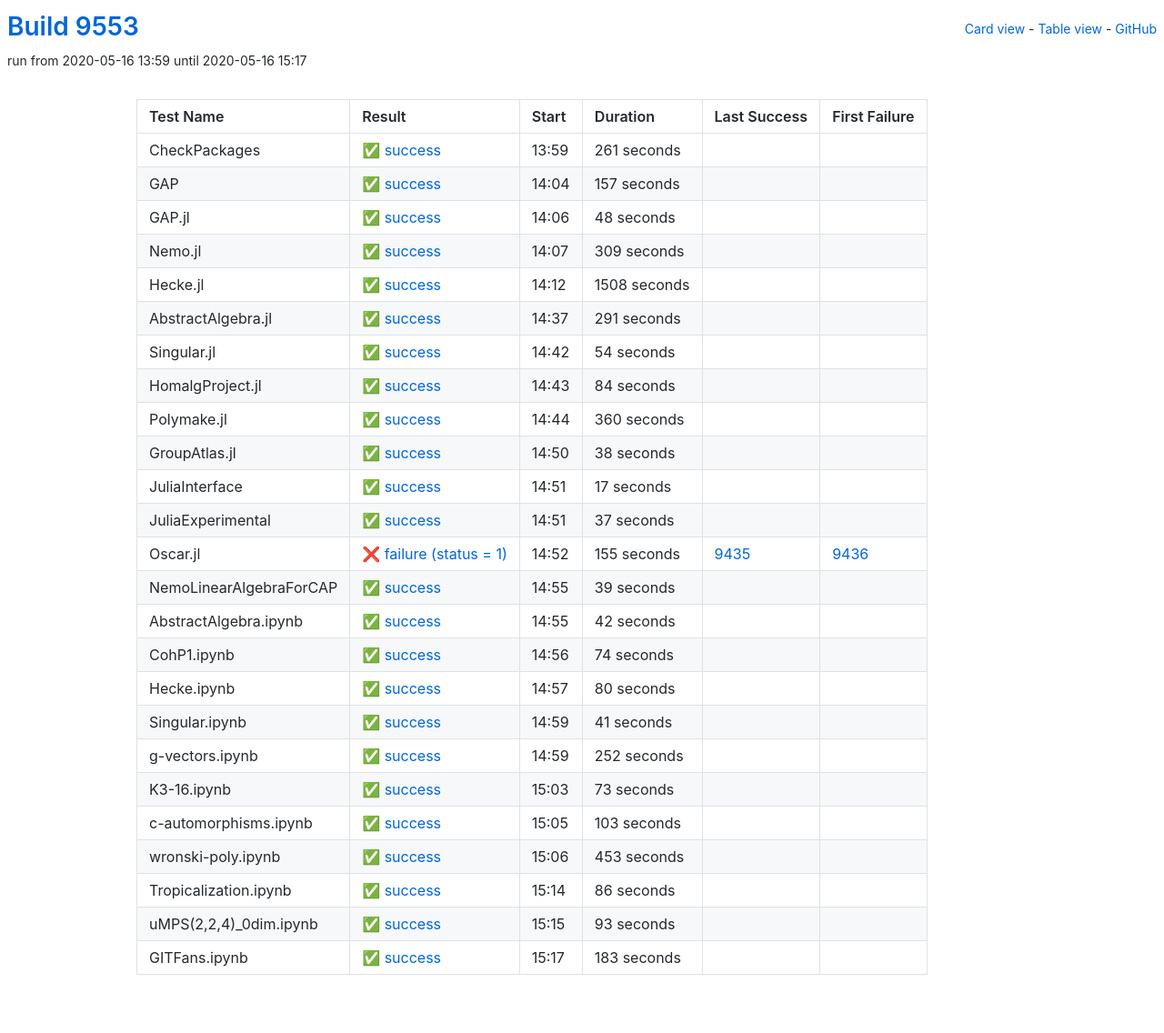
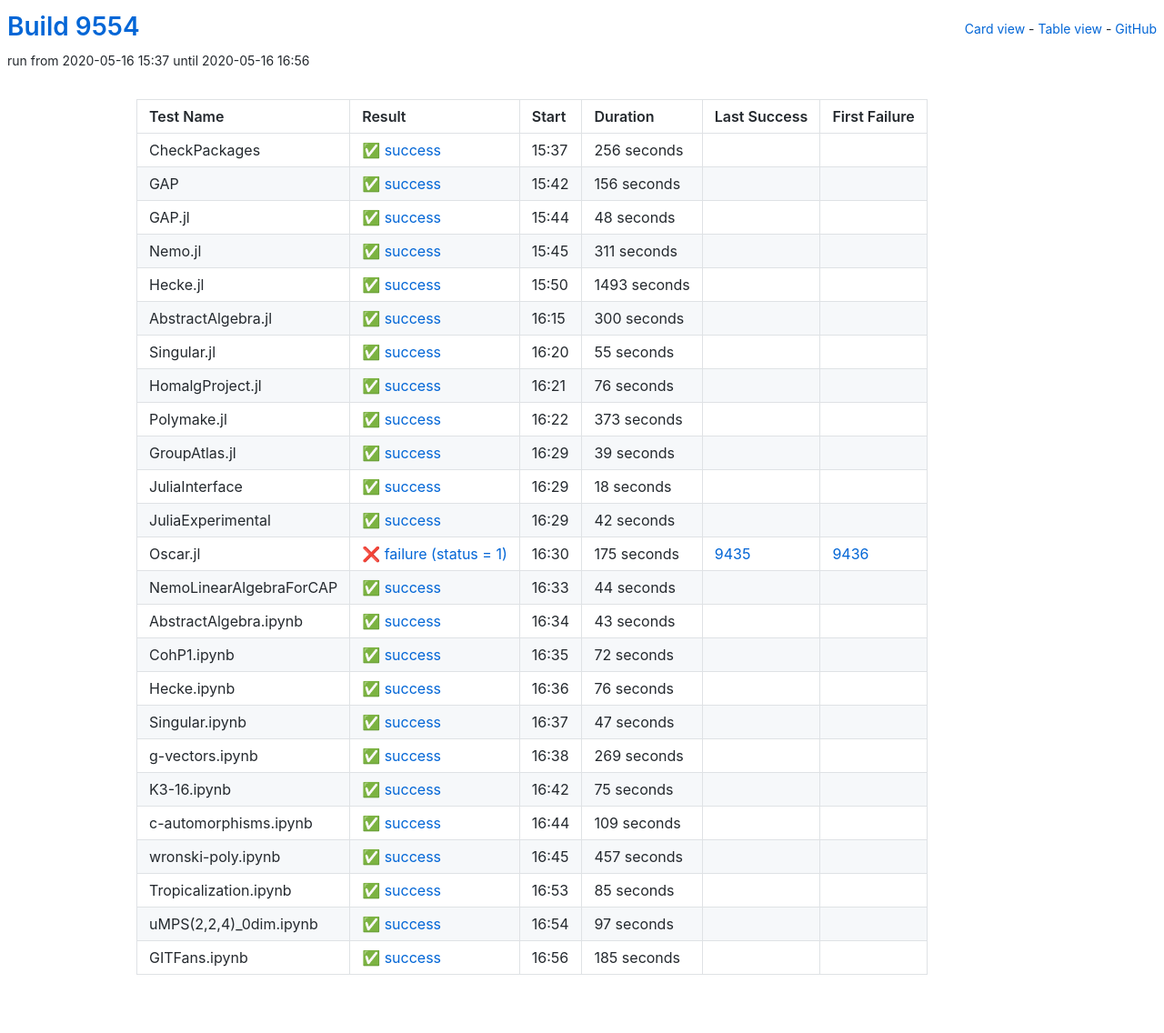
Before and after one commit to oscar-system/oscar-ci-status, a Jekyll site: the page built from table.html, in a window 1280 px wide. Shown: the whole page at 91% size. Built offline with Jekyll 4.4.1, drawn with Linux system fonts in a browser that asks for light colours.

Commit message:
Build 9554

```diff
--- a/_data/ci.yml
+++ b/_data/ci.yml
@@ -1,29 +1,29 @@
-build: 9553
-build_url: https://oscarci.mathematik.uni-kl.de/job/oscar/9553/
+build: 9554
+build_url: https://oscarci.mathematik.uni-kl.de/job/oscar/9554/
 job: oscar
 tests:
-- duration: 261
+- duration: 256
   exitcode: 0
   first_failure: false
   first_failure_url: null
   id: checkpackages
   last_success: false
   last_success_url: null
-  log: https://oscarci.mathematik.uni-kl.de/job/oscar/9553/artifact/logs/build-9553/CheckPackages.log
+  log: https://oscarci.mathematik.uni-kl.de/job/oscar/9554/artifact/logs/build-9554/CheckPackages.log
   name: CheckPackages
-  start: 2020-05-16 13:59
+  start: 2020-05-16 15:37
   status: success
   success: true
-- duration: 157
+- duration: 156
   exitcode: 0
   first_failure: false
   first_failure_url: null
   id: gap
   last_success: false
   last_success_url: null
-  log: https://oscarci.mathematik.uni-kl.de/job/oscar/9553/artifact/logs/build-9553/GAP.log
+  log: https://oscarci.mathematik.uni-kl.de/job/oscar/9554/artifact/logs/build-9554/GAP.log
   name: GAP
-  start: 2020-05-16 14:04
+  start: 2020-05-16 15:42
   status: success
   success: true
 - duration: 48
@@ -33,272 +33,272 @@ tests:
   id: gap-jl
   last_success: false
   last_success_url: null
-  log: https://oscarci.mathematik.uni-kl.de/job/oscar/9553/artifact/logs/build-9553/GAP.jl.log
+  log: https://oscarci.mathematik.uni-kl.de/job/oscar/9554/artifact/logs/build-9554/GAP.jl.log
   name: GAP.jl
-  start: 2020-05-16 14:06
+  start: 2020-05-16 15:44
   status: success
   success: true
-- duration: 309
+- duration: 311
   exitcode: 0
   first_failure: false
   first_failure_url: null
   id: nemo-jl
   last_success: false
   last_success_url: null
-  log: https://oscarci.mathematik.uni-kl.de/job/oscar/9553/artifact/logs/build-9553/Nemo.jl.log
+  log: https://oscarci.mathematik.uni-kl.de/job/oscar/9554/artifact/logs/build-9554/Nemo.jl.log
   name: Nemo.jl
-  start: 2020-05-16 14:07
+  start: 2020-05-16 15:45
   status: success
   success: true
-- duration: 1508
+- duration: 1493
   exitcode: 0
   first_failure: false
   first_failure_url: null
   id: hecke-jl
   last_success: false
   last_success_url: null
-  log: https://oscarci.mathematik.uni-kl.de/job/oscar/9553/artifact/logs/build-9553/Hecke.jl.log
+  log: https://oscarci.mathematik.uni-kl.de/job/oscar/9554/artifact/logs/build-9554/Hecke.jl.log
   name: Hecke.jl
-  start: 2020-05-16 14:12
+  start: 2020-05-16 15:50
   status: success
   success: true
-- duration: 291
+- duration: 300
   exitcode: 0
   first_failure: false
   first_failure_url: null
   id: abstractalgebra-jl
   last_success: false
   last_success_url: null
-  log: https://oscarci.mathematik.uni-kl.de/job/oscar/9553/artifact/logs/build-9553/AbstractAlgebra.jl.log
+  log: https://oscarci.mathematik.uni-kl.de/job/oscar/9554/artifact/logs/build-9554/AbstractAlgebra.jl.log
   name: AbstractAlgebra.jl
-  start: 2020-05-16 14:37
+  start: 2020-05-16 16:15
   status: success
   success: true
-- duration: 54
+- duration: 55
   exitcode: 0
   first_failure: false
   first_failure_url: null
   id: singular-jl
   last_success: false
   last_success_url: null
-  log: https://oscarci.mathematik.uni-kl.de/job/oscar/9553/artifact/logs/build-9553/Singular.jl.log
+  log: https://oscarci.mathematik.uni-kl.de/job/oscar/9554/artifact/logs/build-9554/Singular.jl.log
   name: Singular.jl
-  start: 2020-05-16 14:42
+  start: 2020-05-16 16:20
   status: success
   success: true
-- duration: 84
+- duration: 76
   exitcode: 0
   first_failure: false
   first_failure_url: null
   id: homalgproject-jl
   last_success: false
   last_success_url: null
-  log: https://oscarci.mathematik.uni-kl.de/job/oscar/9553/artifact/logs/build-9553/HomalgProject.jl.log
+  log: https://oscarci.mathematik.uni-kl.de/job/oscar/9554/artifact/logs/build-9554/HomalgProject.jl.log
   name: HomalgProject.jl
-  start: 2020-05-16 14:43
+  start: 2020-05-16 16:21
   status: success
   success: true
-- duration: 360
+- duration: 373
   exitcode: 0
   first_failure: false
   first_failure_url: null
   id: polymake-jl
   last_success: false
   last_success_url: null
-  log: https://oscarci.mathematik.uni-kl.de/job/oscar/9553/artifact/logs/build-9553/Polymake.jl.log
+  log: https://oscarci.mathematik.uni-kl.de/job/oscar/9554/artifact/logs/build-9554/Polymake.jl.log
   name: Polymake.jl
-  start: 2020-05-16 14:44
+  start: 2020-05-16 16:22
   status: success
   success: true
-- duration: 38
+- duration: 39
   exitcode: 0
   first_failure: false
   first_failure_url: null
   id: groupatlas-jl
   last_success: false
   last_success_url: null
-  log: https://oscarci.mathematik.uni-kl.de/job/oscar/9553/artifact/logs/build-9553/GroupAtlas.jl.log
+  log: https://oscarci.mathematik.uni-kl.de/job/oscar/9554/artifact/logs/build-9554/GroupAtlas.jl.log
   name: GroupAtlas.jl
-  start: 2020-05-16 14:50
+  start: 2020-05-16 16:29
   status: success
   success: true
-- duration: 17
+- duration: 18
   exitcode: 0
   first_failure: false
   first_failure_url: null
   id: juliainterface
   last_success: false
   last_success_url: null
-  log: https://oscarci.mathematik.uni-kl.de/job/oscar/9553/artifact/logs/build-9553/JuliaInterface.log
+  log: https://oscarci.mathematik.uni-kl.de/job/oscar/9554/artifact/logs/build-9554/JuliaInterface.log
   name: JuliaInterface
-  start: 2020-05-16 14:51
+  start: 2020-05-16 16:29
   status: success
   success: true
-- duration: 37
+- duration: 42
   exitcode: 0
   first_failure: false
   first_failure_url: null
   id: juliaexperimental
   last_success: false
   last_success_url: null
-  log: https://oscarci.mathematik.uni-kl.de/job/oscar/9553/artifact/logs/build-9553/JuliaExperimental.log
+  log: https://oscarci.mathematik.uni-kl.de/job/oscar/9554/artifact/logs/build-9554/JuliaExperimental.log
   name: JuliaExperimental
-  start: 2020-05-16 14:51
+  start: 2020-05-16 16:29
   status: success
   success: true
-- duration: 155
+- duration: 175
   exitcode: 1
   first_failure: 9436
   first_failure_url: https://oscarci.mathematik.uni-kl.de/job/oscar/9436/
   id: oscar-jl
   last_success: 9435
   last_success_url: https://oscarci.mathematik.uni-kl.de/job/oscar/9435/
-  log: https://oscarci.mathematik.uni-kl.de/job/oscar/9553/artifact/logs/build-9553/Oscar.jl.log
+  log: https://oscarci.mathematik.uni-kl.de/job/oscar/9554/artifact/logs/build-9554/Oscar.jl.log
   name: Oscar.jl
-  start: 2020-05-16 14:52
+  start: 2020-05-16 16:30
   status: failure
   success: false
-- duration: 39
+- duration: 44
   exitcode: 0
   first_failure: false
   first_failure_url: null
   id: nemolinearalgebraforcap
   last_success: false
   last_success_url: null
-  log: https://oscarci.mathematik.uni-kl.de/job/oscar/9553/artifact/logs/build-9553/NemoLinearAlgebraForCAP.log
+  log: https://oscarci.mathematik.uni-kl.de/job/oscar/9554/artifact/logs/build-9554/NemoLinearAlgebraForCAP.log
   name: NemoLinearAlgebraForCAP
-  start: 2020-05-16 14:55
+  start: 2020-05-16 16:33
   status: success
   success: true
-- duration: 42
+- duration: 43
   exitcode: 0
   first_failure: false
   first_failure_url: null
   id: abstractalgebra-ipynb
   last_success: false
   last_success_url: null
-  log: https://oscarci.mathematik.uni-kl.de/job/oscar/9553/artifact/logs/build-9553/AbstractAlgebra.ipynb.log
+  log: https://oscarci.mathematik.uni-kl.de/job/oscar/9554/artifact/logs/build-9554/AbstractAlgebra.ipynb.log
   name: AbstractAlgebra.ipynb
-  start: 2020-05-16 14:55
+  start: 2020-05-16 16:34
   status: success
   success: true
-- duration: 74
+- duration: 72
   exitcode: 0
   first_failure: false
   first_failure_url: null
   id: cohp1-ipynb
   last_success: false
   last_success_url: null
-  log: https://oscarci.mathematik.uni-kl.de/job/oscar/9553/artifact/logs/build-9553/CohP1.ipynb.log
+  log: https://oscarci.mathematik.uni-kl.de/job/oscar/9554/artifact/logs/build-9554/CohP1.ipynb.log
   name: CohP1.ipynb
-  start: 2020-05-16 14:56
+  start: 2020-05-16 16:35
   status: success
   success: true
-- duration: 80
+- duration: 76
   exitcode: 0
   first_failure: false
   first_failure_url: null
   id: hecke-ipynb
   last_success: false
   last_success_url: null
-  log: https://oscarci.mathematik.uni-kl.de/job/oscar/9553/artifact/logs/build-9553/Hecke.ipynb.log
+  log: https://oscarci.mathematik.uni-kl.de/job/oscar/9554/artifact/logs/build-9554/Hecke.ipynb.log
   name: Hecke.ipynb
-  start: 2020-05-16 14:57
+  start: 2020-05-16 16:36
   status: success
   success: true
-- duration: 41
+- duration: 47
   exitcode: 0
   first_failure: false
   first_failure_url: null
   id: singular-ipynb
   last_success: false
   last_success_url: null
-  log: https://oscarci.mathematik.uni-kl.de/job/oscar/9553/artifact/logs/build-9553/Singular.ipynb.log
+  log: https://oscarci.mathematik.uni-kl.de/job/oscar/9554/artifact/logs/build-9554/Singular.ipynb.log
   name: Singular.ipynb
-  start: 2020-05-16 14:59
+  start: 2020-05-16 16:37
   status: success
   success: true
-- duration: 252
+- duration: 269
   exitcode: 0
   first_failure: false
   first_failure_url: null
   id: g-vectors-ipynb
   last_success: false
   last_success_url: null
-  log: https://oscarci.mathematik.uni-kl.de/job/oscar/9553/artifact/logs/build-9553/g-vectors.ipynb.log
+  log: https://oscarci.mathematik.uni-kl.de/job/oscar/9554/artifact/logs/build-9554/g-vectors.ipynb.log
   name: g-vectors.ipynb
-  start: 2020-05-16 14:59
+  start: 2020-05-16 16:38
   status: success
   success: true
-- duration: 73
+- duration: 75
   exitcode: 0
   first_failure: false
   first_failure_url: null
   id: k3-16-ipynb
   last_success: false
   last_success_url: null
-  log: https://oscarci.mathematik.uni-kl.de/job/oscar/9553/artifact/logs/build-9553/K3-16.ipynb.log
+  log: https://oscarci.mathematik.uni-kl.de/job/oscar/9554/artifact/logs/build-9554/K3-16.ipynb.log
   name: K3-16.ipynb
-  start: 2020-05-16 15:03
+  start: 2020-05-16 16:42
   status: success
   success: true
-- duration: 103
+- duration: 109
   exitcode: 0
   first_failure: false
   first_failure_url: null
   id: c-automorphisms-ipynb
   last_success: false
   last_success_url: null
-  log: https://oscarci.mathematik.uni-kl.de/job/oscar/9553/artifact/logs/build-9553/c-automorphisms.ipynb.log
+  log: https://oscarci.mathematik.uni-kl.de/job/oscar/9554/artifact/logs/build-9554/c-automorphisms.ipynb.log
   name: c-automorphisms.ipynb
-  start: 2020-05-16 15:05
+  start: 2020-05-16 16:44
   status: success
   success: true
-- duration: 453
+- duration: 457
   exitcode: 0
   first_failure: false
   first_failure_url: null
   id: wronski-poly-ipynb
   last_success: false
   last_success_url: null
-  log: https://oscarci.mathematik.uni-kl.de/job/oscar/9553/artifact/logs/build-9553/wronski-poly.ipynb.log
+  log: https://oscarci.mathematik.uni-kl.de/job/oscar/9554/artifact/logs/build-9554/wronski-poly.ipynb.log
   name: wronski-poly.ipynb
-  start: 2020-05-16 15:06
+  start: 2020-05-16 16:45
   status: success
   success: true
-- duration: 86
+- duration: 85
   exitcode: 0
   first_failure: false
   first_failure_url: null
   id: tropicalization-ipynb
   last_success: false
   last_success_url: null
-  log: https://oscarci.mathematik.uni-kl.de/job/oscar/9553/artifact/logs/build-9553/Tropicalization.ipynb.log
+  log: https://oscarci.mathematik.uni-kl.de/job/oscar/9554/artifact/logs/build-9554/Tropicalization.ipynb.log
   name: Tropicalization.ipynb
-  start: 2020-05-16 15:14
+  start: 2020-05-16 16:53
   status: success
   success: true
-- duration: 93
+- duration: 97
   exitcode: 0
   first_failure: false
   first_failure_url: null
   id: umps-2-2-4-0dim-ipynb
   last_success: false
   last_success_url: null
-  log: https://oscarci.mathematik.uni-kl.de/job/oscar/9553/artifact/logs/build-9553/uMPS-2-2-4-_0dim.ipynb.log
+  log: https://oscarci.mathematik.uni-kl.de/job/oscar/9554/artifact/logs/build-9554/uMPS-2-2-4-_0dim.ipynb.log
   name: uMPS(2,2,4)_0dim.ipynb
-  start: 2020-05-16 15:15
+  start: 2020-05-16 16:54
   status: success
   success: true
-- duration: 183
+- duration: 185
   exitcode: 0
   first_failure: false
   first_failure_url: null
   id: gitfans-ipynb
   last_success: false
   last_success_url: null
-  log: https://oscarci.mathematik.uni-kl.de/job/oscar/9553/artifact/logs/build-9553/GITFans.ipynb.log
+  log: https://oscarci.mathematik.uni-kl.de/job/oscar/9554/artifact/logs/build-9554/GITFans.ipynb.log
   name: GITFans.ipynb
-  start: 2020-05-16 15:17
+  start: 2020-05-16 16:56
   status: success
   success: true
```
Also changed, not shown: README.md.
